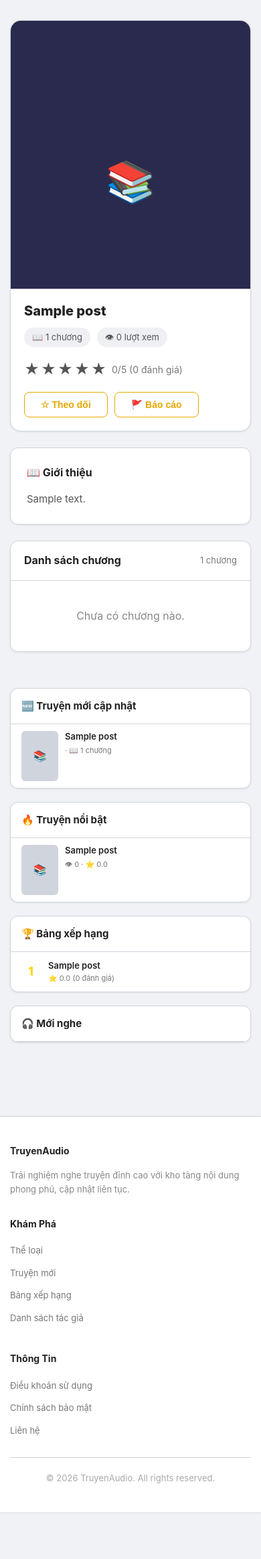
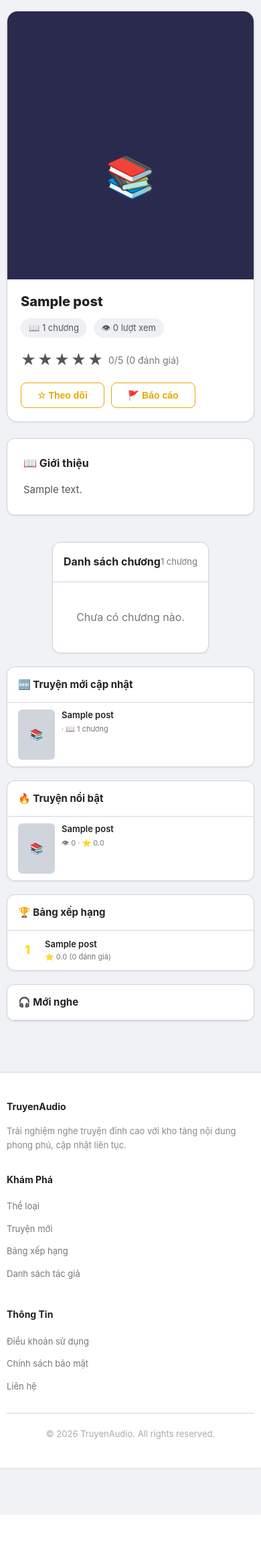
Before and after one commit to Ngtnuaa206/truyenaudio_app, a WordPress theme: template wordpress_site/themes/truyenaudio/single-truyen.php in a window 390 px wide. Shown: the part 109-2436 px from the top of the page at 67% size. After the commit the page ends 2370 px from the top, so only its background shows below. Run offline with PHP 8.4 and a stand-in for WordPress, Linux system fonts and the light colour scheme; the site name, menu and one post (Sample post) are stand-ins, and other content is empty.

Commit message:
Redesign: chapter list in sidebar, responsive 597px layout

```diff
--- a/wordpress_site/themes/truyenaudio/assets/css/main.css
+++ b/wordpress_site/themes/truyenaudio/assets/css/main.css
@@ -16,6 +16,7 @@
     --info-bg: #0d1a2e;
     --reading-bg: #1a1a2e;
     --reading-text: #e0e0e0;
+    --sidebar-width: 597px;
 }
 [data-theme="light"] {
     --bg-body: #f0f2f5;
@@ -80,17 +81,13 @@ img { max-width: 100%; }
 .breadcrumb span { margin: 0 6px; }
 
 /* ========== MAIN + SIDEBAR LAYOUT ========== */
-.content-layout { display: grid; grid-template-columns: 1fr 340px; gap: 30px; padding: 30px 0; }
+.content-layout { display: grid; grid-template-columns: 1fr var(--sidebar-width); gap: 30px; padding: 30px 0; }
 .main-content { min-width: 0; }
-.sidebar { min-width: 0; }
-
-@media (max-width: 960px) {
-    .content-layout { grid-template-columns: 1fr; }
-    .sidebar { order: 2; }
-}
+.sidebar { min-width: 0; display: flex; flex-direction: column; gap: 20px; }
+.sidebar > .sidebar-widget { margin-bottom: 0; }
 
 /* ========== SIDEBAR WIDGETS ========== */
-.sidebar-widget { background: var(--bg-card); border-radius: 12px; border: 1px solid var(--border); margin-bottom: 20px; overflow: hidden; }
+.sidebar-widget { background: var(--bg-card); border-radius: 12px; border: 1px solid var(--border); overflow: hidden; }
 .sidebar-widget-title { padding: 14px 16px; font-size: 15px; font-weight: 700; color: var(--text); border-bottom: 1px solid var(--border); display: flex; align-items: center; gap: 8px; }
 .sidebar-story-item { display: flex; gap: 10px; padding: 10px 16px; border-bottom: 1px solid var(--border); transition: background .15s; }
 .sidebar-story-item:last-child { border-bottom: none; }
@@ -112,6 +109,34 @@ img { max-width: 100%; }
 .sidebar-rank-title { font-size: 13px; font-weight: 600; color: var(--text); }
 .sidebar-rank-meta { font-size: 11px; color: var(--text-muted); }
 
+/* ========== CHAPTER LIST (SIDEBAR) ========== */
+.chapter-list-section .chapter-list-header { padding: 16px; border-bottom: 1px solid var(--border); display: flex; justify-content: space-between; align-items: center; }
+.chapter-list-section .chapter-list-header h3 { font-size: 16px; color: var(--text); font-weight: 700; }
+.chapter-list-section .chapter-count { font-size: 13px; color: var(--text-muted); }
+.chapter-list-scroll { overflow-y: auto; }
+.chapter-list-scroll .chapter-item { display: flex; justify-content: space-between; align-items: center; padding: 8px 16px; border-bottom: 1px solid var(--border); transition: background .15s; }
+.chapter-list-scroll .chapter-item:last-child { border-bottom: none; }
+.chapter-list-scroll .chapter-item:hover { background: var(--border); }
+.chapter-list-scroll .chapter-item a { color: var(--text); font-size: 14px; flex: 1; }
+.chapter-list-scroll .chapter-item a:hover { color: var(--accent); }
+.chapter-list-scroll .chapter-item a.locked { color: var(--text-muted); }
+.chapter-list-scroll .chapter-item .chapter-num { display: inline-flex; align-items: center; justify-content: center; width: 32px; height: 32px; background: var(--border); border-radius: 8px; font-size: 13px; font-weight: 700; color: var(--accent); margin-right: 12px; flex-shrink: 0; }
+.chapter-list-scroll .chapter-item .chapter-badges { display: flex; gap: 6px; align-items: center; flex-shrink: 0; margin-left: 12px; }
+.vip-badge { background: #ff6b35; color: #fff; font-size: 10px; font-weight: 700; padding: 2px 8px; border-radius: 4px; }
+.free-badge { background: #2ecc71; color: #fff; font-size: 10px; font-weight: 700; padding: 2px 8px; border-radius: 4px; }
+.audio-badge { color: var(--accent); font-size: 12px; display: flex; align-items: center; gap: 3px; }
+
+/* Chapter list height by viewport */
+@media (min-width: 1536px) {
+    .chapter-list-scroll { max-height: 439px; }
+}
+@media (min-width: 1280px) and (max-width: 1535px) {
+    .chapter-list-scroll { max-height: 344px; }
+}
+@media (min-width: 1024px) and (max-width: 1279px) {
+    .chapter-list-scroll { max-height: 259px; }
+}
+
 /* ========== STORY DETAIL HEADER ========== */
 .story-hero { background: var(--bg-card); border-radius: 16px; border: 1px solid var(--border); overflow: hidden; margin-bottom: 24px; }
 .story-hero-inner { display: flex; gap: 0; }
@@ -129,43 +154,14 @@ img { max-width: 100%; }
 .story-hero-actions { display: flex; gap: 10px; flex-wrap: wrap; margin-top: auto; }
 .story-hero-actions .btn { font-size: 14px; padding: 10px 24px; }
 
-@media (max-width: 768px) {
-    .story-hero-inner { flex-direction: column; }
-    .story-hero-cover { width: 100%; max-height: 400px; }
-    .story-hero-info { padding: 20px; }
-    .story-hero-info h1 { font-size: 20px; }
-}
-
 /* ========== STORY DESCRIPTION ========== */
 .story-description { background: var(--bg-card); border-radius: 12px; border: 1px solid var(--border); padding: 24px; margin-bottom: 24px; }
 .story-description h3 { font-size: 16px; color: var(--text); margin-bottom: 12px; display: flex; align-items: center; gap: 8px; }
 .story-description .desc-text { color: var(--text-muted); line-height: 1.8; font-size: 15px; }
 
-/* ========== CHAPTER LIST ========== */
-.chapter-list-section { background: var(--bg-card); border-radius: 12px; border: 1px solid var(--border); overflow: hidden; margin-bottom: 24px; }
-.chapter-list-header { padding: 16px 20px; border-bottom: 1px solid var(--border); display: flex; justify-content: space-between; align-items: center; }
-.chapter-list-header h3 { font-size: 16px; color: var(--text); }
-.chapter-list-header .chapter-count { font-size: 13px; color: var(--text-muted); }
-.chapter-item { display: flex; justify-content: space-between; align-items: center; padding: 12px 20px; border-bottom: 1px solid var(--border); transition: background .15s; }
-.chapter-item:last-child { border-bottom: none; }
-.chapter-item:hover { background: var(--border); }
-.chapter-item a { color: var(--text); font-size: 14px; flex: 1; }
-.chapter-item a:hover { color: var(--accent); }
-.chapter-item a.locked { color: var(--text-muted); }
-.chapter-item .chapter-num { display: inline-flex; align-items: center; justify-content: center; width: 32px; height: 32px; background: var(--border); border-radius: 8px; font-size: 13px; font-weight: 700; color: var(--accent); margin-right: 12px; flex-shrink: 0; }
-.chapter-item .chapter-badges { display: flex; gap: 6px; align-items: center; flex-shrink: 0; margin-left: 12px; }
-.vip-badge { background: #ff6b35; color: #fff; font-size: 10px; font-weight: 700; padding: 2px 8px; border-radius: 4px; }
-.free-badge { background: #2ecc71; color: #fff; font-size: 10px; font-weight: 700; padding: 2px 8px; border-radius: 4px; }
-.audio-badge { color: var(--accent); font-size: 12px; display: flex; align-items: center; gap: 3px; }
-
 /* ========== READER PAGE LAYOUT ========== */
-.reader-layout { display: grid; grid-template-columns: 1fr 340px; gap: 30px; padding: 30px 0; }
+.reader-layout { display: grid; grid-template-columns: 1fr var(--sidebar-width); gap: 30px; padding: 30px 0; }
 .reader-main { min-width: 0; }
-
-@media (max-width: 960px) {
-    .reader-layout { grid-template-columns: 1fr; }
-    .reader-sidebar { order: 2; }
-}
 
 /* ========== READER HEADER ========== */
 .reader-story-header { background: var(--bg-card); border-radius: 12px; border: 1px solid var(--border); padding: 20px; margin-bottom: 20px; display: flex; gap: 16px; align-items: center; }
@@ -187,8 +183,6 @@ img { max-width: 100%; }
 .audio-btn.play-btn { width: 52px; height: 52px; background: var(--accent); color: var(--bg-card); border-radius: 50%; font-size: 24px; }
 .audio-btn.play-btn:hover { background: var(--accent-hover); transform: scale(1.05); }
 .audio-btn.play-btn svg { width: 24px; height: 24px; fill: currentColor; }
-
-/* Speed Control */
 .audio-extras { display: flex; align-items: center; justify-content: center; gap: 12px; margin-top: 14px; padding-top: 14px; border-top: 1px solid var(--border); flex-wrap: wrap; }
 .speed-btn { background: var(--border); border: 1px solid transparent; color: var(--text-muted); font-size: 12px; font-weight: 600; padding: 4px 12px; border-radius: 6px; cursor: pointer; transition: .15s; }
 .speed-btn:hover { border-color: var(--accent); color: var(--accent); }
@@ -196,8 +190,6 @@ img { max-width: 100%; }
 .sleep-btn { background: var(--border); border: 1px solid transparent; color: var(--text-muted); font-size: 12px; padding: 4px 12px; border-radius: 6px; cursor: pointer; transition: .15s; display: flex; align-items: center; gap: 4px; }
 .sleep-btn:hover { border-color: var(--accent); color: var(--accent); }
 .sleep-btn.active { background: var(--accent); color: var(--bg-card); border-color: var(--accent); }
-
-/* Sleep Timer Popup */
 .sleep-popup { display: none; position: absolute; bottom: 100%; left: 50%; transform: translateX(-50%); background: var(--bg-card); border: 1px solid var(--border); border-radius: 10px; padding: 12px; margin-bottom: 8px; box-shadow: 0 4px 20px rgba(0,0,0,0.3); z-index: 10; min-width: 180px; }
 .sleep-popup.show { display: block; }
 .sleep-popup-title { font-size: 13px; font-weight: 600; color: var(--text); margin-bottom: 8px; }
@@ -230,9 +222,6 @@ img { max-width: 100%; }
 /* ========== READER NAV ========== */
 .reader-nav { display: flex; justify-content: space-between; gap: 15px; margin-top: 20px; }
 .reader-nav .btn { flex: 1; text-align: center; padding: 14px 20px; font-size: 15px; }
-@media (max-width: 480px) {
-    .reader-nav { flex-direction: column; }
-}
 
 /* ========== STICKY PLAYER (mobile) ========== */
 .sticky-audio-bar { display: none; position: fixed; bottom: 0; left: 0; right: 0; background: var(--bg-card); border-top: 1px solid var(--border); padding: 10px 16px; z-index: 200; box-shadow: 0 -2px 10px rgba(0,0,0,0.3); }
@@ -319,7 +308,6 @@ img { max-width: 100%; }
 .story-card .stars .filled { color: var(--accent); }
 .story-card .stars .half { color: var(--accent); opacity: .5; }
 
-/* Story List (horizontal) */
 .story-list { display: flex; flex-direction: column; gap: 12px; }
 .story-row { display: flex; gap: 15px; background: var(--bg-card); border-radius: 10px; padding: 12px; border: 1px solid var(--border); }
 .story-row .story-thumb { width: 80px; height: 110px; flex-shrink: 0; }
@@ -328,14 +316,12 @@ img { max-width: 100%; }
 .story-row .story-excerpt { font-size: 13px; color: #888; margin-top: 6px; display: -webkit-box; -webkit-line-clamp: 2; -webkit-box-orient: vertical; overflow: hidden; }
 .story-row .story-meta { margin-top: 8px; display: flex; gap: 15px; flex-wrap: wrap; }
 
-/* Filter bar */
 .filter-bar { background: var(--bg-card); border-radius: 12px; padding: 20px; margin-bottom: 30px; border: 1px solid var(--border); }
 .filter-bar .filter-row { display: flex; gap: 15px; flex-wrap: wrap; align-items: end; }
 .filter-bar label { display: block; font-size: 12px; color: #888; margin-bottom: 4px; }
 .filter-bar select, .filter-bar input { background: #0f0f1a; color: #e0e0e0; border: 1px solid var(--border); padding: 8px 12px; border-radius: 6px; font-size: 14px; }
 .filter-bar select:focus, .filter-bar input:focus { outline: none; border-color: var(--accent); }
 
-/* Rankings */
 .ranking-list { display: flex; flex-direction: column; gap: 10px; }
 .ranking-item { display: flex; align-items: center; gap: 15px; background: var(--bg-card); padding: 15px; border-radius: 10px; border: 1px solid var(--border); }
 .ranking-number { font-size: 20px; font-weight: 800; width: 40px; text-align: center; }
@@ -343,7 +329,6 @@ img { max-width: 100%; }
 .ranking-number.silver { color: #c0c0c0; }
 .ranking-number.bronze { color: #cd7f32; }
 
-/* Categories page */
 .category-grid { display: flex; flex-wrap: wrap; gap: 10px; }
 .category-item { background: var(--bg-card); border: 1px solid var(--border); border-radius: 8px; padding: 12px 20px; text-align: center; transition: .2s; flex: 1 1 calc(20% - 10px); min-width: 120px; }
 .category-item:hover { border-color: var(--accent); transform: translateY(-2px); }
@@ -363,12 +348,10 @@ img { max-width: 100%; }
 /* ========== MOBILE NAV ========== */
 .mobile-nav-toggle { display: none; background: none; border: none; color: #fff; font-size: 24px; cursor: pointer; }
 
-/* ========== ROLE BADGES ========== */
 .role-badge { display: inline-block; padding: 2px 10px; border-radius: 12px; font-size: 11px; font-weight: 600; }
 .role-badge.admin { background: #e74c3c; color: #fff; }
 .role-badge.user { background: #3498db; color: #fff; }
 
-/* ========== FLASH MESSAGES ========== */
 .flash-container { max-width: 1200px; margin: 15px auto 0; padding: 0 15px; }
 .flash { display: flex; align-items: center; justify-content: space-between; padding: 14px 20px; border-radius: 10px; margin-bottom: 10px; font-size: 14px; animation: flashIn .3s ease; }
 .flash-success { background: #0d2e1a; border: 1px solid #2ecc71; color: #2ecc71; }
@@ -378,7 +361,6 @@ img { max-width: 100%; }
 .flash-close:hover { opacity: 1; }
 @keyframes flashIn { from { opacity: 0; transform: translateY(-10px); } to { opacity: 1; transform: translateY(0); } }
 
-/* ========== TOAST ========== */
 #toast-container { position: fixed; top: 80px; right: 20px; z-index: 9999; display: flex; flex-direction: column; gap: 10px; pointer-events: none; }
 .toast { pointer-events: auto; padding: 14px 20px; border-radius: 10px; font-size: 14px; min-width: 280px; max-width: 420px; box-shadow: 0 4px 20px rgba(0,0,0,.4); animation: toastIn .3s ease, toastOut .3s ease 3.7s forwards; display: flex; align-items: center; gap: 10px; }
 .toast-success { background: #0d2e1a; border: 1px solid #2ecc71; color: #2ecc71; }
@@ -387,21 +369,45 @@ img { max-width: 100%; }
 @keyframes toastIn { from { opacity: 0; transform: translateX(100px); } to { opacity: 1; transform: translateX(0); } }
 @keyframes toastOut { from { opacity: 1; } to { opacity: 0; transform: translateX(100px); } }
 
-/* ========== THEME TOGGLE ========== */
 .theme-toggle { background: none; border: none; cursor: pointer; font-size: 22px; line-height: 1; padding: 4px; border-radius: 50%; transition: .3s; width: 36px; height: 36px; display: flex; align-items: center; justify-content: center; }
 .theme-toggle:hover { background: var(--border); }
 
-/* ========== THEME OVERLAY ========== */
 .theme-overlay { position: fixed; top: 0; bottom: 0; width: 50%; z-index: 99999; background: #0f0f1a; transition: transform .5s ease; pointer-events: none; }
 #theme-overlay-left { left: 0; transform: translateX(-100%); }
 #theme-overlay-right { right: 0; transform: translateX(100%); }
 
-/* ========== RESPONSIVE ========== */
-@media (max-width: 960px) {
-    .content-layout, .reader-layout { grid-template-columns: 1fr; }
+/* ========== RESPONSIVE: 1024-1279 ========== */
+@media (max-width: 1279px) {
+    :root { --sidebar-width: 597px; }
+}
+
+/* ========== RESPONSIVE: 768-1023 (tablet) ========== */
+@media (max-width: 1023px) {
+    .content-layout,
+    .reader-layout {
+        grid-template-columns: 1fr;
+    }
     .sidebar { order: 2; }
+    .chapter-list-section { max-width: 597px; margin-left: auto; margin-right: auto; }
+    .chapter-list-scroll { max-height: 686px; }
 }
-@media (max-width: 768px) {
+
+/* ========== RESPONSIVE: <768 (mobile) ========== */
+@media (max-width: 767px) {
+    .container { padding: 0 10px; }
+    .content-layout,
+    .reader-layout {
+        grid-template-columns: 1fr;
+        gap: 16px;
+        padding: 16px 0;
+    }
+    .sidebar { order: 2; }
+    .chapter-list-section { max-width: 100%; }
+    .chapter-list-scroll { max-height: none; }
+    .story-hero-inner { flex-direction: column; }
+    .story-hero-cover { width: 100%; max-height: 400px; }
+    .story-hero-info { padding: 20px; }
+    .story-hero-info h1 { font-size: 20px; }
     .story-grid { grid-template-columns: repeat(auto-fill, minmax(140px, 1fr)); }
     .header-inner { flex-wrap: wrap; gap: 10px; }
     .nav-menu { display: none; }
@@ -410,6 +416,7 @@ img { max-width: 100%; }
     .hero h1 { font-size: 26px; }
     .sticky-audio-bar.show { display: flex; }
     body { padding-bottom: 70px; }
+    .reader-nav { flex-direction: column; }
 }
 
 /* ========== LIGHT MODE OVERRIDES ========== */
--- a/wordpress_site/themes/truyenaudio/single-truyen.php
+++ b/wordpress_site/themes/truyenaudio/single-truyen.php
@@ -68,52 +68,6 @@ if (is_user_logged_in()) {
                 <div class="desc-text"><?php the_content(); ?></div>
             </div>
 
-            <!-- Chapter List -->
-            <div class="chapter-list-section">
-                <div class="chapter-list-header">
-                    <h3>Danh sách chương</h3>
-                    <span class="chapter-count"><?php echo count($chapters); ?> chương</span>
-                </div>
-                <?php if (empty($chapters)): ?>
-                    <p style="color:#888;text-align:center;padding:40px;">Chưa có chương nào.</p>
-                <?php else: ?>
-                    <?php foreach ($chapters as $ch):
-                        $is_vip = get_post_meta($ch->ID, '_is_vip', true);
-                        $can_read = ta_can_read_chapter($ch->ID, get_the_ID());
-                        $chapter_num = get_post_meta($ch->ID, '_chapter_number', true);
-                        $audio_url = get_post_meta($ch->ID, '_audio_url', true);
-                    ?>
-                    <div class="chapter-item">
-                        <a href="<?php echo get_permalink($ch->ID); ?>" class="<?php echo $can_read ? '' : 'locked'; ?>">
-                            <span class="chapter-num"><?php echo $chapter_num ?: ''; ?></span>
-                            <?php echo $ch->post_title; ?>
-                        </a>
-                        <div class="chapter-badges">
-                            <?php if ($audio_url): ?>
-                                <span class="audio-badge">🎧</span>
-                            <?php endif; ?>
-                            <?php if ($is_vip): ?>
-                                <span class="vip-badge">VIP</span>
-                            <?php else: ?>
-                                <span class="free-badge">FREE</span>
-                            <?php endif; ?>
-                            <?php if (!$can_read): ?>
-                                <span style="color:var(--text-muted);">🔒</span>
-                            <?php endif; ?>
-                        </div>
-                    </div>
-                    <?php endforeach; ?>
-                <?php endif; ?>
-            </div>
-        </div>
-
-        <!-- Sidebar -->
-        <div class="sidebar">
-            <?php get_sidebar(); ?>
-        </div>
-    </div>
-</div>
-
             <!-- Report Modal -->
             <div id="report-modal" class="modal-overlay">
                 <div class="modal-box">
@@ -151,6 +105,54 @@ if (is_user_logged_in()) {
                     <div class="modal-footer">
                         <button class="btn btn-outline" onclick="document.getElementById('report-modal').style.display='none'">Hủy</button>
                         <button class="btn btn-primary" id="report-submit" data-story-id="<?php the_ID(); ?>">Gửi báo cáo</button>
+                    </div>
+                </div>
+            </div>
+        </div>
+
+        <!-- Sidebar -->
+        <div class="sidebar">
+            <!-- Chapter List -->
+            <div class="chapter-list-section sidebar-widget">
+                <div class="chapter-list-header">
+                    <h3>Danh sách chương</h3>
+                    <span class="chapter-count"><?php echo count($chapters); ?> chương</span>
+                </div>
+                <div class="chapter-list-scroll">
+                    <?php if (empty($chapters)): ?>
+                        <p style="color:var(--text-muted);text-align:center;padding:40px 16px;">Chưa có chương nào.</p>
+                    <?php else: ?>
+                        <?php foreach ($chapters as $ch):
+                            $is_vip = get_post_meta($ch->ID, '_is_vip', true);
+                            $can_read = ta_can_read_chapter($ch->ID, get_the_ID());
+                            $chapter_num = get_post_meta($ch->ID, '_chapter_number', true);
+                            $audio_url = get_post_meta($ch->ID, '_audio_url', true);
+                        ?>
+                        <div class="chapter-item">
+                            <a href="<?php echo get_permalink($ch->ID); ?>" class="<?php echo $can_read ? '' : 'locked'; ?>">
+                                <span class="chapter-num"><?php echo $chapter_num ?: ''; ?></span>
+                                <?php echo $ch->post_title; ?>
+                            </a>
+                            <div class="chapter-badges">
+                                <?php if ($audio_url): ?>
+                                    <span class="audio-badge">🎧</span>
+                                <?php endif; ?>
+                                <?php if ($is_vip): ?>
+                                    <span class="vip-badge">VIP</span>
+                                <?php else: ?>
+                                    <span class="free-badge">FREE</span>
+                                <?php endif; ?>
+                                <?php if (!$can_read): ?>
+                                    <span style="color:var(--text-muted);">🔒</span>
+                                <?php endif; ?>
+                            </div>
+                        </div>
+                        <?php endforeach; ?>
+                    <?php endif; ?>
+                </div>
+            </div>
+
+            <?php get_sidebar(); ?>
         </div>
     </div>
 </div>
```
Lines whose indentation alone changed are shown as unchanged.
